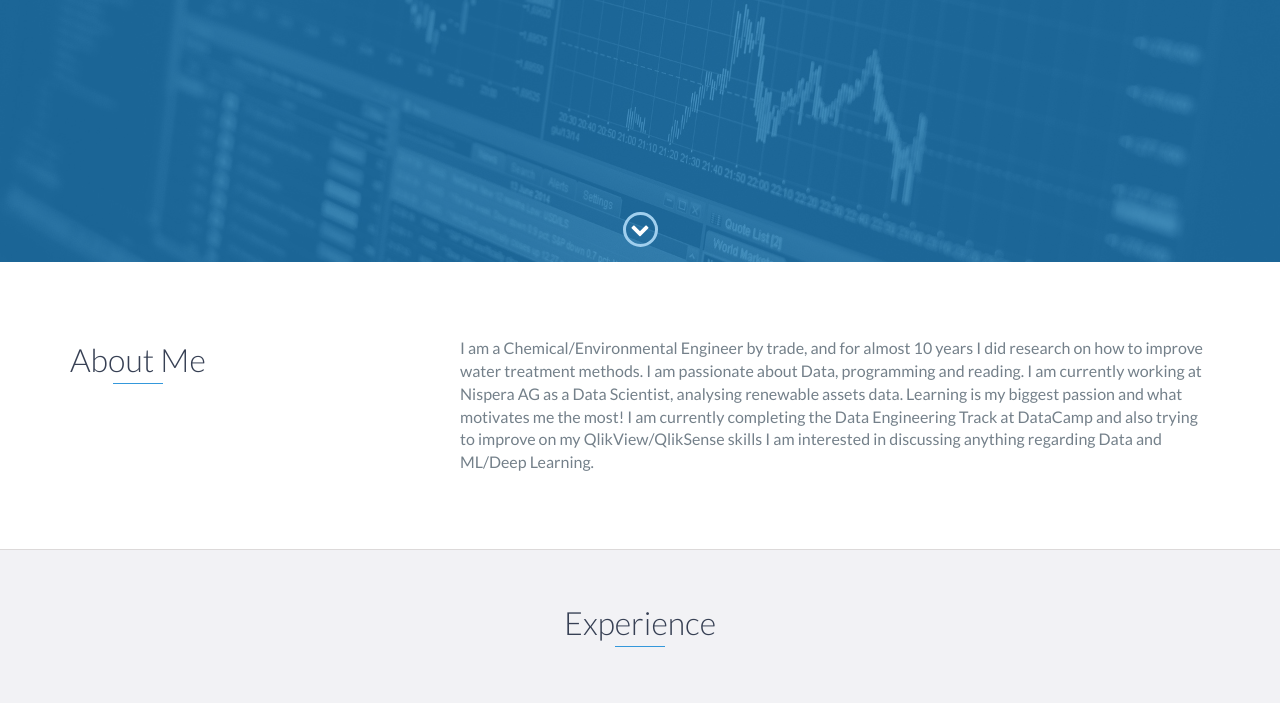
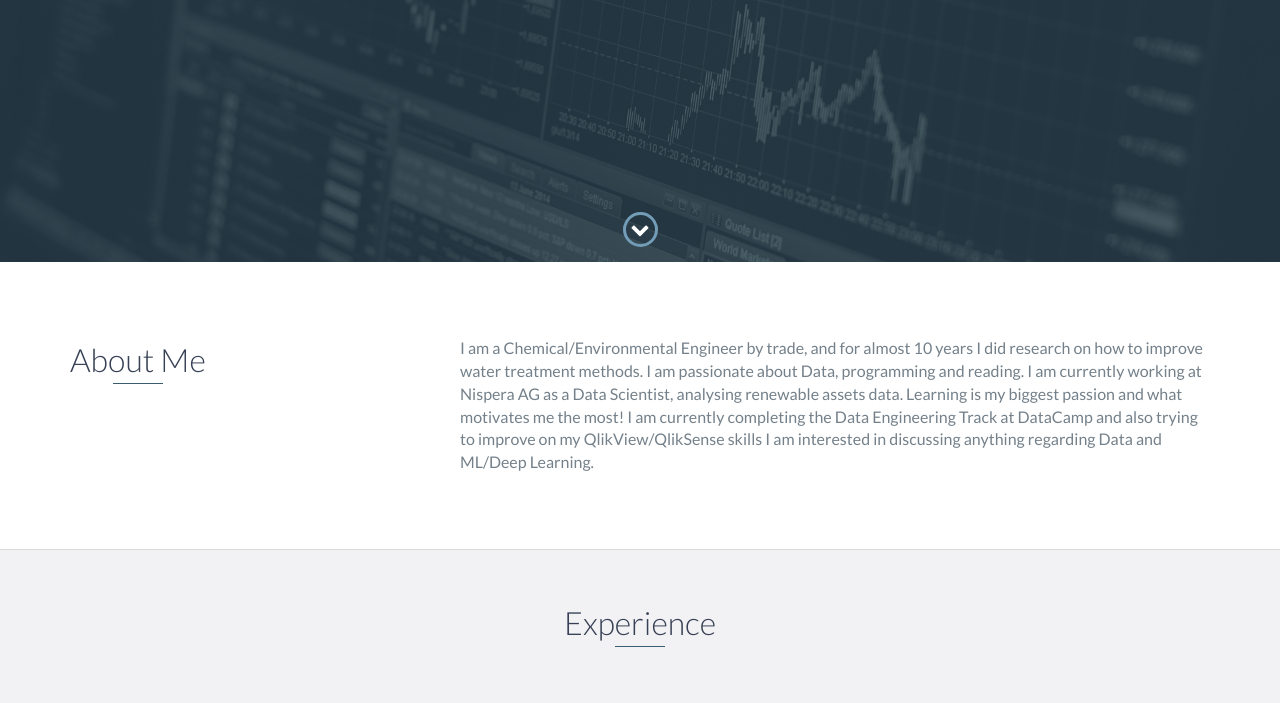
Before and after one commit to RicSegundo/RicSegundo.github.io, a website: page index.html in a window 1280 px wide. Shown: the part 538-1241 px from the top of the page. Drawn offline with nearby package versions, Linux system fonts and the light colour scheme; files that its build step writes are made by us from their sources.

Commit message:
Update styles.scss

```diff
--- a/scss/styles.scss
+++ b/scss/styles.scss
@@ -34,7 +34,8 @@
 */
 
 // Define base and accent colors
-$base-color: #3498db;
+$base-color: #3a5b70;
+/* RAS changed #3498db to #3a5b70 */
 $base-color-hover: darken($base-color, 10%);
 
 // Define background colors
```
